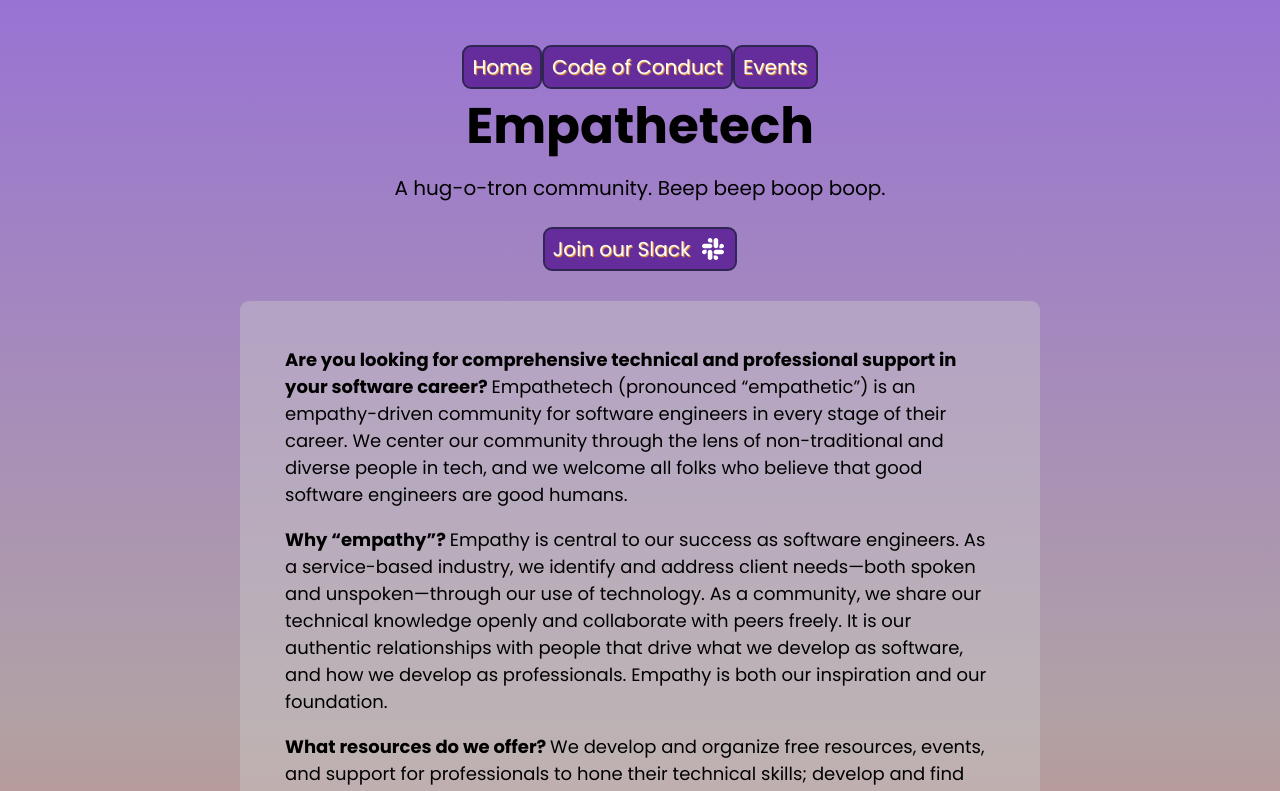
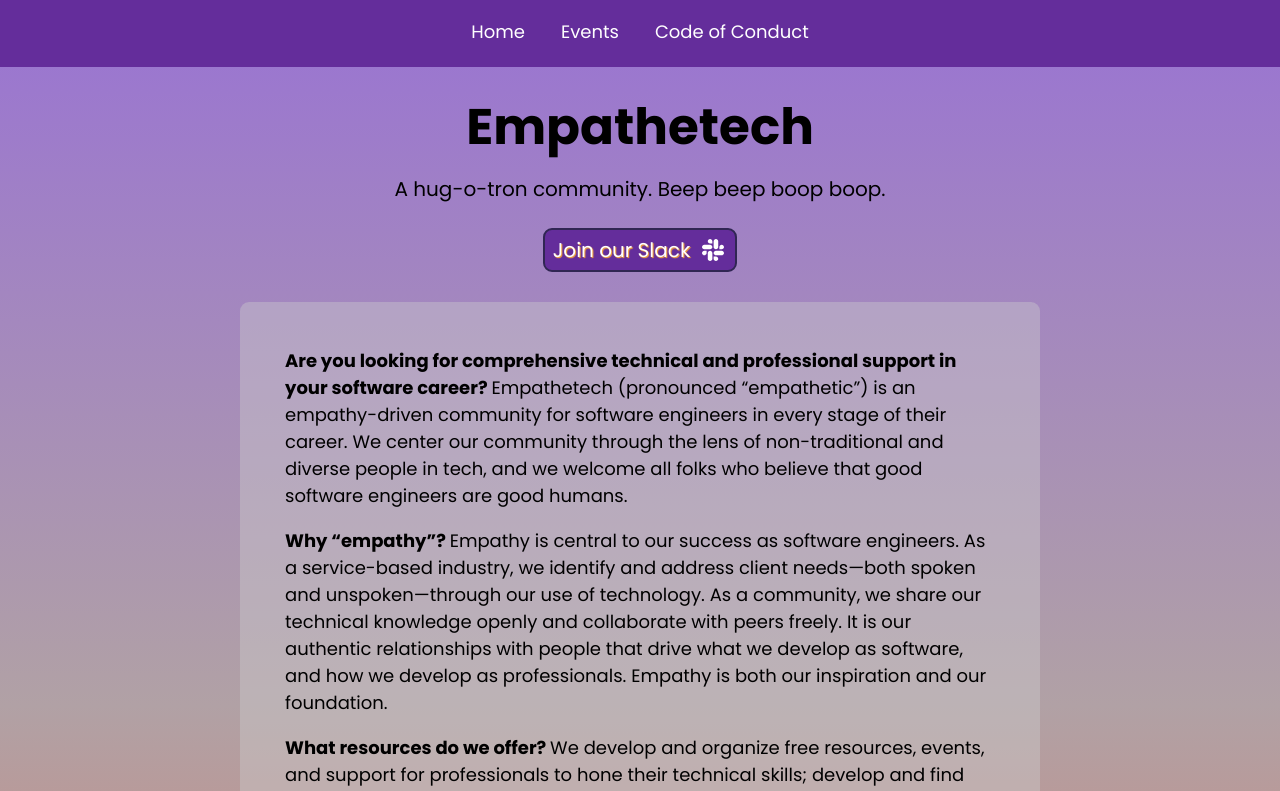
Before and after one commit to empathetech/empathetech.org, a Next.js app: page / in a window 1280 px wide. Shown: the top 791 px of the page. Built offline with nearby package versions, Linux system fonts and the light colour scheme.

Commit message:
[F] Update nav styles

```diff
--- a/src/components/header/header.module.css
+++ b/src/components/header/header.module.css
@@ -9,6 +9,12 @@
 	font-weight: var(--font-weight-bold);
 }
 
+@media screen and (max-width: 550px) {
+	.title {
+		font-size: 35px;
+	}
+}
+
 .subTitle {
 	text-align: center;
 	font-size: 20px;
--- a/src/components/navigationBar/NavigationBar.tsx
+++ b/src/components/navigationBar/NavigationBar.tsx
@@ -1,25 +1,44 @@
-import Link from "next/link";
+import Link from "next/link"
 import styles from "./navigationBar.module.css"
-import { LinkButton } from "../linkButton/LinkButton";
 
+type PageType = {
+	path: string
+	name: string
+}
+export const HOME_PAGE_NAME: string = "Home"
+export const HOME_PAGE_PATH: string = "/"
+export const CODE_OF_CONDUCT_PAGE_NAME: string = "Code of Conduct"
+export const CODE_OF_CONDUCT_PAGE_PATH: string = "/code-of-conduct"
+export const EVENTS_PAGE_NAME: string = "Events"
+export const EVENTS_PAGE_PATH: string = "/events"
 
-export const NavigationBar: React.FC  = () => {
+const pages: PageType[] = [
+	{
+		path: HOME_PAGE_PATH,
+		name: HOME_PAGE_NAME,
+	},
+	{
+		path: EVENTS_PAGE_PATH,
+		name: EVENTS_PAGE_NAME,
+	},
+	{
+		path: CODE_OF_CONDUCT_PAGE_PATH,
+		name: CODE_OF_CONDUCT_PAGE_NAME,
+	},
+]
 
-  return (
-    <nav className={styles.navigationBar}>
-
-      <Link href="/">
-        <LinkButton>Home</LinkButton>
-      </Link>
-
-      <Link href="/code-of-conduct">
-        <LinkButton>Code of Conduct</LinkButton>
-      </Link>
-
-      <Link href={"/events"}>
-        <LinkButton>Events</LinkButton>
-      </Link>
-
-    </nav>
-  );
-};
+export const NavigationBar: React.FC = () => {
+	return (
+		<nav className={styles.navigationBar}>
+			<ul className={styles.navigationList}>
+				{pages.map((page: PageType) => (
+					<li key={page.name}>
+						<Link className={styles.link} href={page.path}>
+							{page.name}
+						</Link>
+					</li>
+				))}
+			</ul>
+		</nav>
+	)
+}
--- a/src/components/navigationBar/navigationBar.module.css
+++ b/src/components/navigationBar/navigationBar.module.css
@@ -1,5 +1,34 @@
 .navigationBar {
-  display: flex;
-  justify-content: center;
-  align-items: center;
+	position: fixed;
+	top: 0;
+	right: 0;
+	left: 0;
+	width: 100%;
+	background-color: var(--color-deep-purple);
 }
+
+.navigationList {
+	list-style: none;
+	display: flex;
+	justify-content: center;
+	align-items: center;
+}
+
+.link {
+	display: inline-block;
+	padding: var(--size-s);
+	color: var(--color-white);
+	font-size: var(--size-s);
+	border-bottom: 4px solid var(--color-deep-purple);
+}
+
+.link:hover {
+	border-bottom: 4px solid var(--color-white);
+}
+
+@media screen and (max-width: 550px) {
+	.link {
+		font-size: 18px;
+		padding: var(--size-s) var(--size-xs);
+	}
+}
--- a/src/pages/_app.tsx
+++ b/src/pages/_app.tsx
@@ -1,6 +1,5 @@
 import "@/styles/globals.css"
 import type { AppProps } from "next/app"
-//replace with google font of choice
 import { Poppins } from "next/font/google"
 import { Footer, NavigationBar } from "@/components"
 
--- a/src/styles/globals.css
+++ b/src/styles/globals.css
@@ -19,7 +19,7 @@ body {
 		var(--color-mauve),
 		var(--color-sunset)
 	);
-	padding: var(--size-l);
+	padding: 90px var(--size-m) var(--size-m);
 	height: 100%;
 }
 
--- a/src/styles/page.module.css
+++ b/src/styles/page.module.css
@@ -3,7 +3,7 @@
 	flex-direction: column;
 	align-items: center;
 	justify-content: center;
-	min-height: calc(100vh - 90px);
+	min-height: calc(100vh - 200px);
 }
 
 .buttonWrapper {
```
